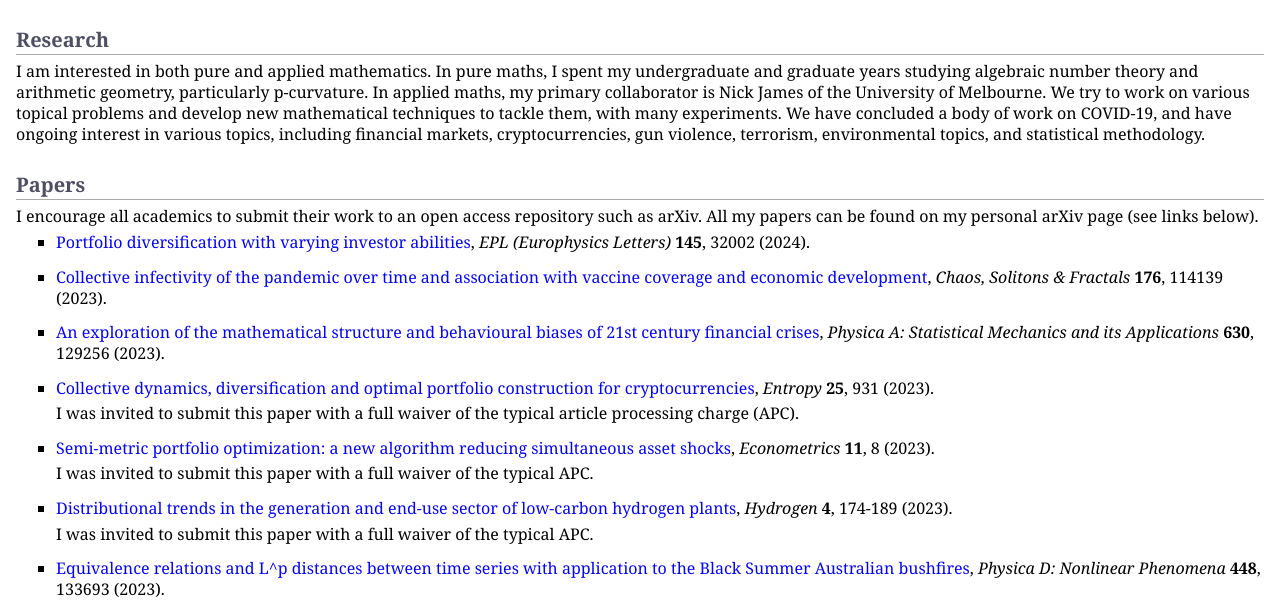
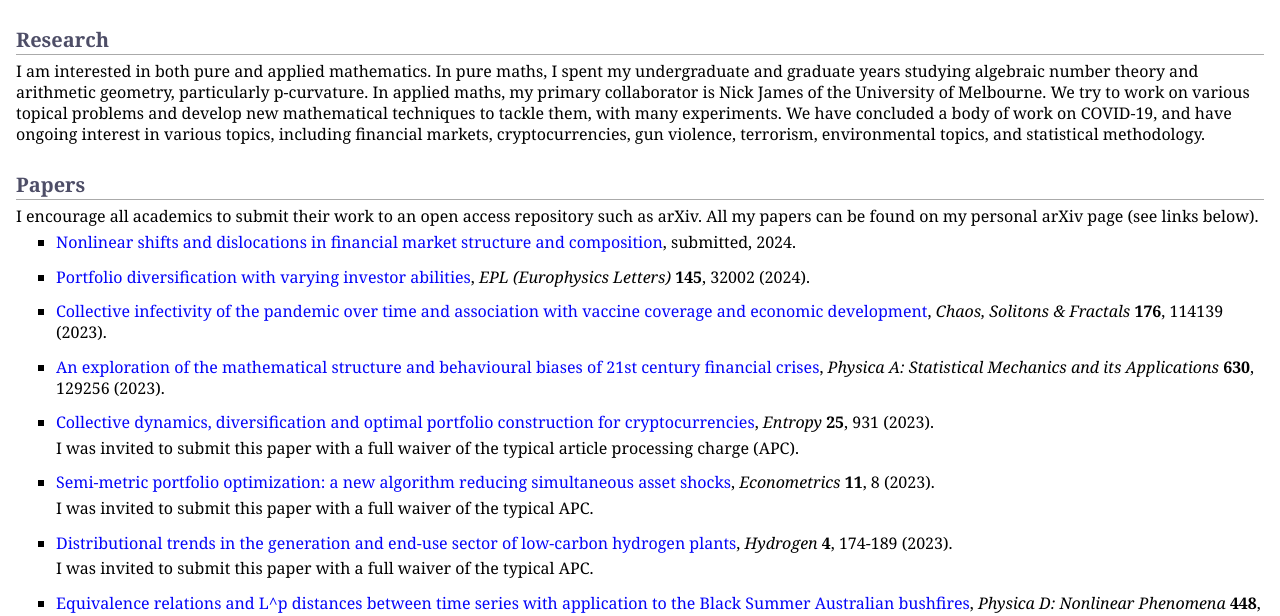
Before and after one commit to MaxMenzies/maxmenzies.com, a Jekyll site: the page index.html, which Jekyll copies as it is, in a window 1280 px wide and 900 px high, cut to the strip 284-900 px from the top of the window. Built offline with Jekyll 4.4.1, drawn with Linux system fonts in a browser that asks for light colours.

Commit message:
Update index.html

```diff
--- a/index.html
+++ b/index.html
@@ -39,6 +39,10 @@
 <p>I am interested in both pure and applied mathematics. In pure maths, I spent my undergraduate and graduate years studying algebraic number theory and arithmetic geometry, particularly p-curvature. In applied maths, my primary collaborator is Nick James of the University of Melbourne. We try to work on various topical problems and develop new mathematical techniques to tackle them, with many experiments. We have concluded a body of work on COVID-19, and have ongoing interest in various topics, including financial markets, cryptocurrencies, gun violence, terrorism, environmental topics, and statistical methodology.</p>
 <h2>Papers</h2>
 <p>I encourage all academics to submit their work to an open access repository such as arXiv. All my papers can be found on my personal arXiv page (see links below).</p>
+<ul>
+<li><p><a href="https://arxiv.org/abs/2403.15163">Nonlinear shifts and dislocations in financial market structure and composition</a>, submitted, 2024.</p>
+</li>
+</ul>
 <ul>
 <li><p><a href="https://iopscience.iop.org/article/10.1209/0295-5075/ad1ef2">Portfolio diversification with varying investor abilities</a>, <i>EPL (Europhysics Letters)</i> <b>145</b>, 32002 (2024).</p>
 </li>
```
